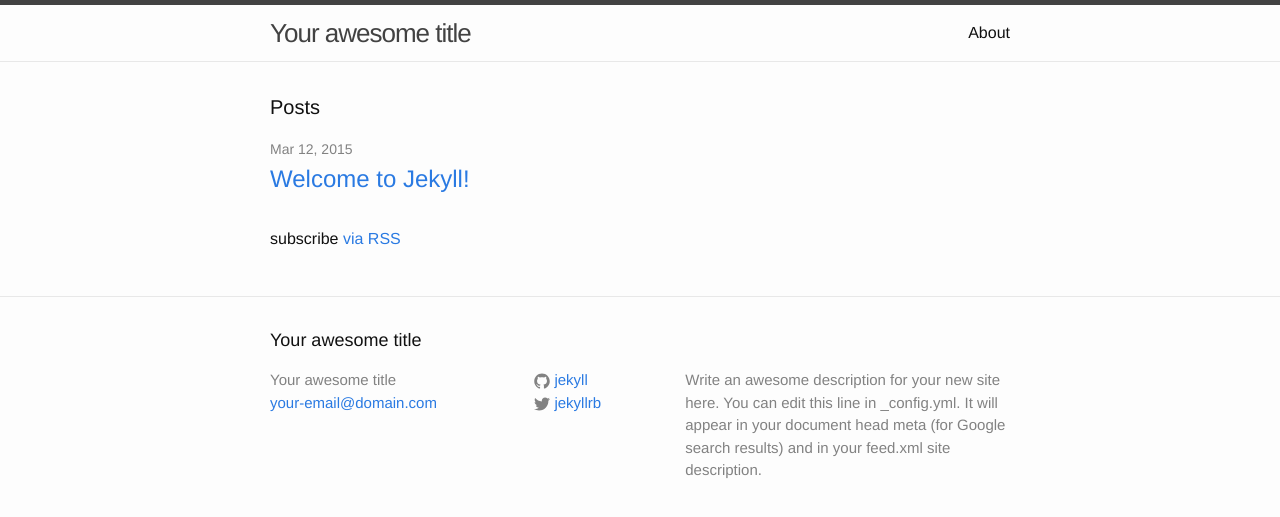
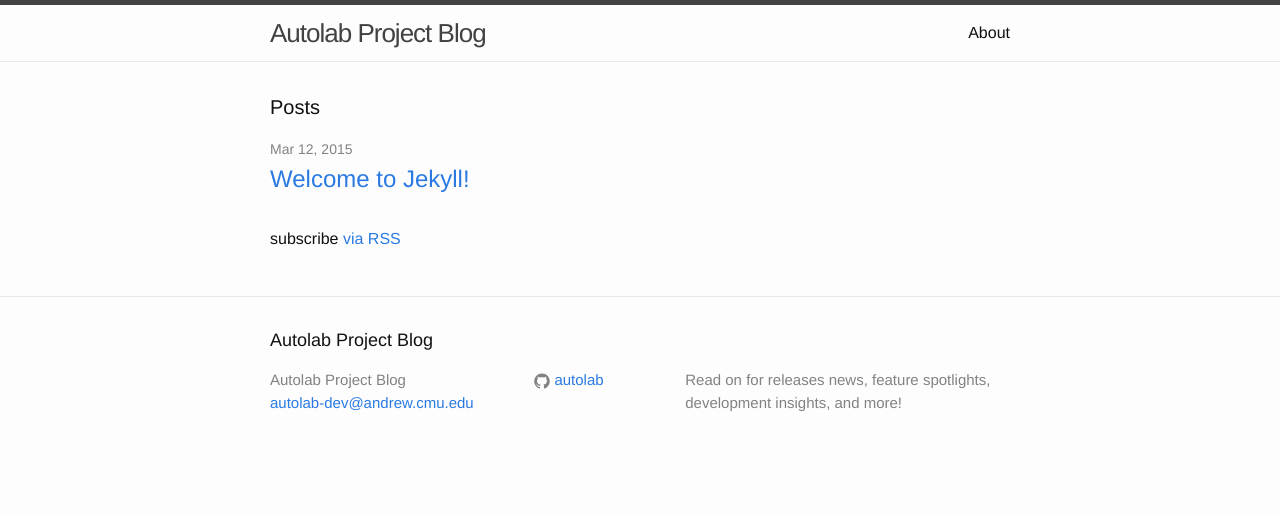
Before and after one commit to autolab/autolab.github.io, a Jekyll site: the page built from index.html, in a window 1280 px wide. Shown: the top 517 px of the page. Built offline with Jekyll 4.4.1, drawn with Linux system fonts in a browser that asks for light colours.

Commit message:
Initial _config.yml changes

```diff
--- a/_config.yml
+++ b/_config.yml
@@ -1,14 +1,26 @@
 # Site settings
-title: Your awesome title
-email: your-email@domain.com
+title: Autolab Project Blog
+email: autolab-dev@andrew.cmu.edu
 description: > # this means to ignore newlines until "baseurl:"
-  Write an awesome description for your new site here. You can edit this
-  line in _config.yml. It will appear in your document head meta (for
-  Google search results) and in your feed.xml site description.
+  Read on for releases news, feature spotlights, development insights, and
+  more!
 baseurl: "" # the subpath of your site, e.g. /blog/
-url: "http://yourdomain.com" # the base hostname & protocol for your site
-twitter_username: jekyllrb
-github_username:  jekyll
+url: "https://autolab.github.io" # the base hostname & protocol for your site
+twitter_username:
+github_username: autolab
+
+exclude:
+  - README.md
+  - LICENSE
+  - Gemfile.lock
+  - Gemfile
 
 # Build settings
 markdown: kramdown
+
+kramdown:
+  parse_block_html: true
+
+sass:
+  sass_dir: _sass
+  #style: compressed
```
